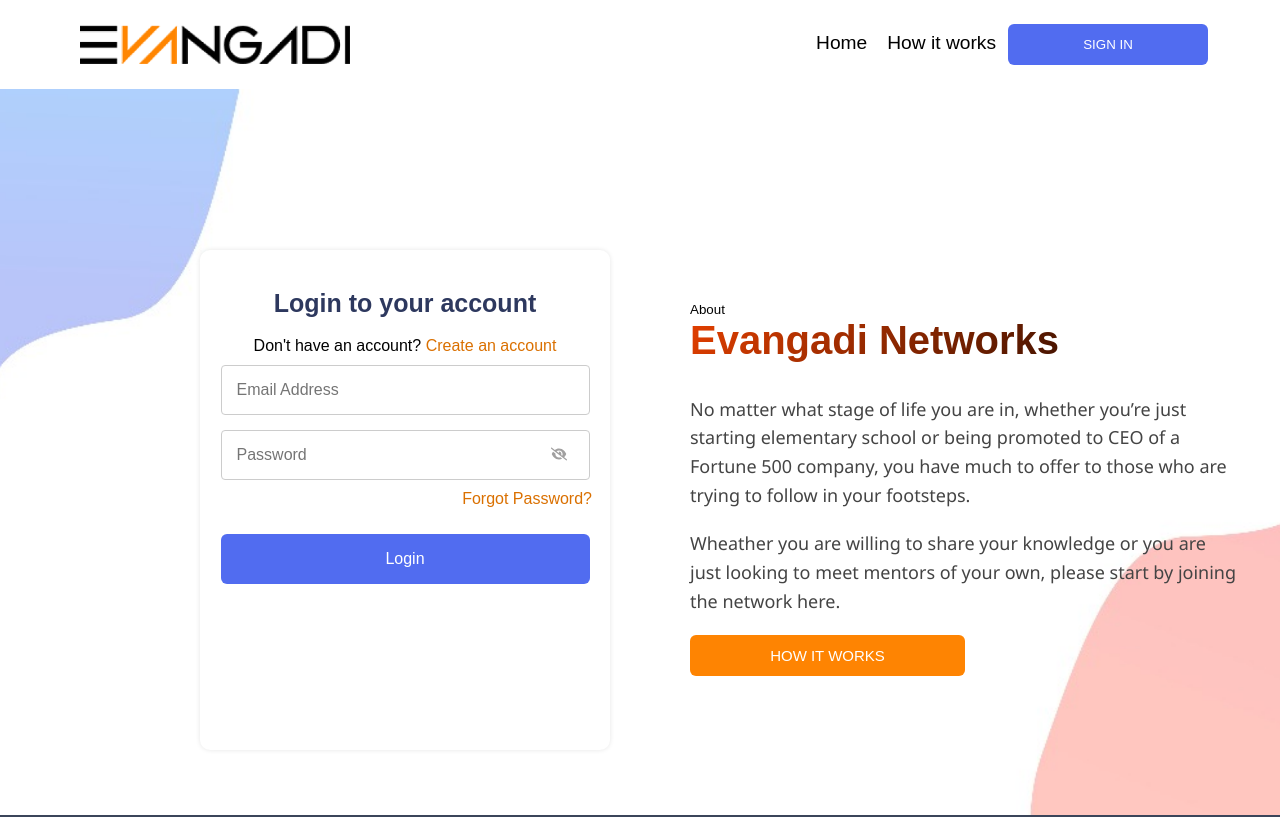
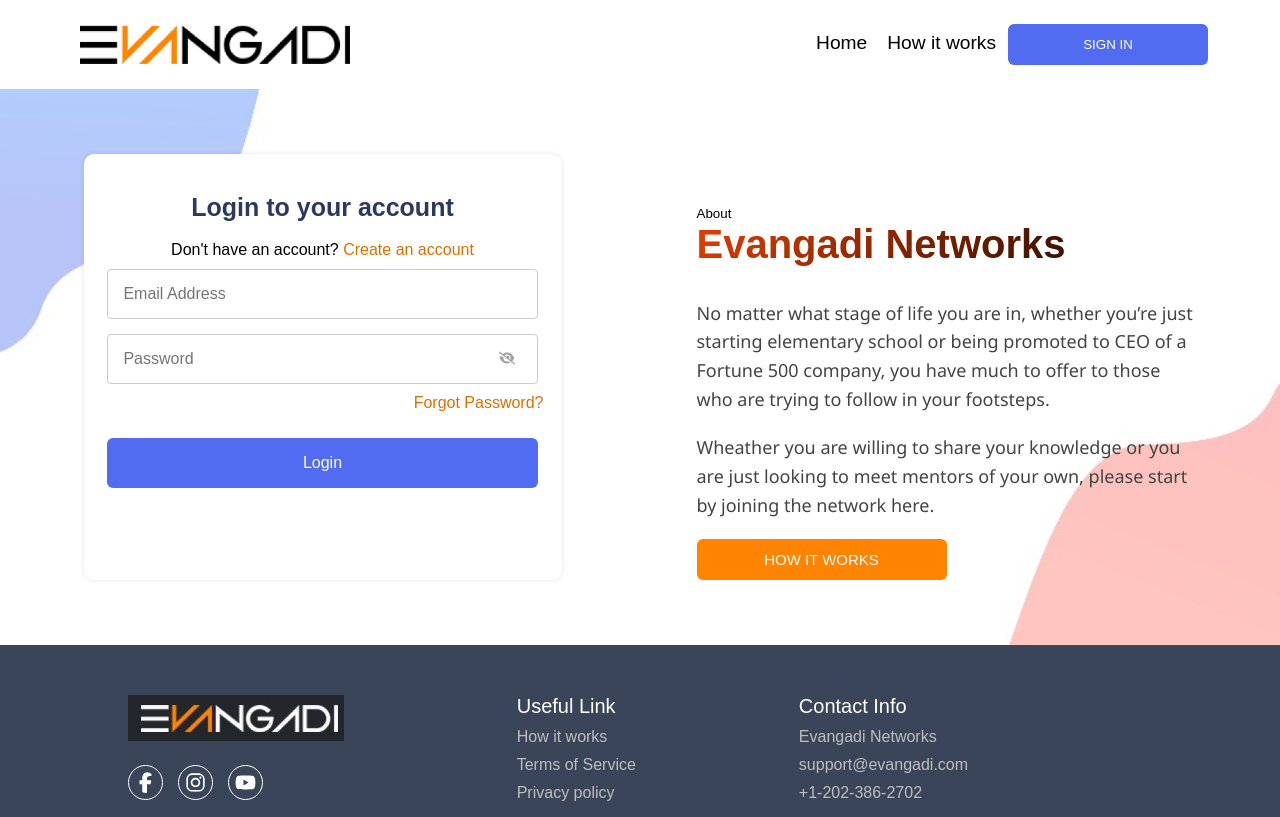
Before and after one commit to tilahunwoldemariam/Enangadi-Forem, a React (Vite) app in the folder client/: page /login in a window 1280 px wide. Shown: the top 817 px of the page. Built offline with nearby package versions, Linux system fonts and the light colour scheme; no server answers.

Commit message:
login page css

```diff
--- a/client/src/Pages/LoginPage/LoginPage.module.css
+++ b/client/src/Pages/LoginPage/LoginPage.module.css
@@ -8,8 +8,9 @@
 }
 
 .loginLayout {
-display: grid;
-grid-template-columns: repeat(2, 1fr);
+/* display: grid;
+grid-template-columns: repeat(2, 1fr); */
+display: flex;
 gap: 3rem;
 max-width: 1200px;
 margin: 0 auto;
@@ -18,7 +19,7 @@
 /* left side start here */
 .left_side{
   background-color: var(--color-butn-txt);
-  height: 500px;
+  /* height: 500px; */
   margin-top: 6rem;
   margin-left: 10rem;
   border-radius: 10px;
@@ -142,13 +143,18 @@
   border-radius: 4px;
 
 }
+
 .personal_info{
   display: grid;
   margin: 10px auto;
   width: 90%;
   grid-template-columns: 1fr 1fr;
   gap: 10px;
+  max-width: 100% !important;
+}
 
+.personal_info input {
+  max-width: 100% !important;
 }
 
 .personal_info .userName_input {
@@ -259,8 +265,8 @@
 
 /* right side  start here*/
 .right_side{
-  width: 550px;
-  height: 500px;
+  /* width: 550px; */
+  /* height: 500px; */
   margin-top: 6rem;
   margin-left: 2rem;
   text-align: left;
@@ -387,9 +393,15 @@
   .right_side{
       /* width: 300px; */
       width: 90%;
-      height: 500px;
+      /* height: 500px; */
       margin: 2rem auto 0 ;
       margin-top: 2rem;
       text-align: left;
   }
 }
+
+.left_side, .right_side {
+  max-width: 500px;
+  margin: 0 auto;
+  height: auto;
+}
```
Also changed, not shown: 2 other files (tests, documents, lock files or other folders).
